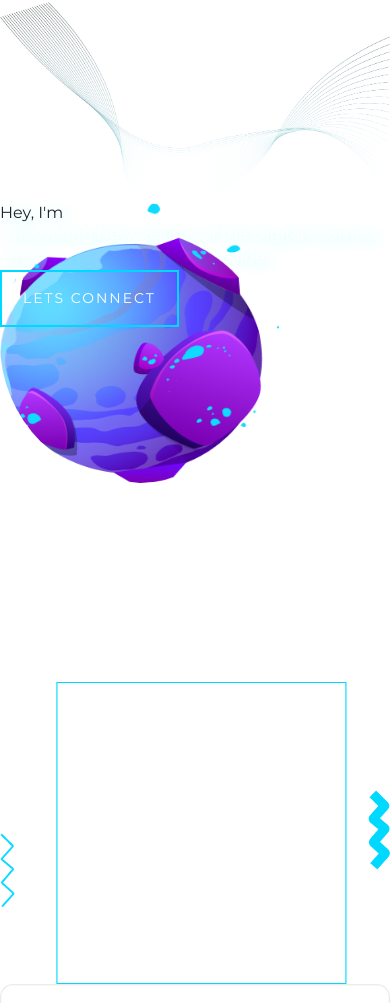
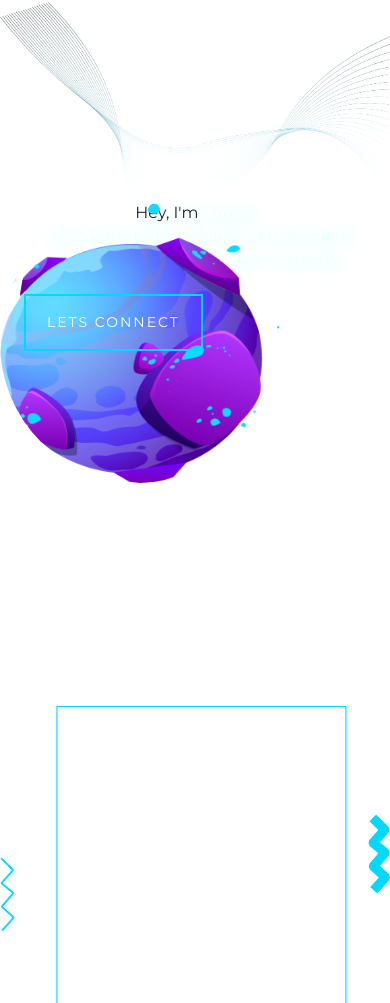
Before and after one commit to BishtAman/portfolio3.0, a React (Vite) app: page / in a window 390 px wide. Shown: the part 952-1955 px from the top of the page. Built offline with nearby package versions, Linux system fonts and the light colour scheme.

Commit message:
minor responsive fix

```diff
--- a/src/components/base-data/base.data.component.jsx
+++ b/src/components/base-data/base.data.component.jsx
@@ -25,18 +25,17 @@ export const BaseData = () => {
   initial={{ y: 50, scale: 0.2, opacity: 0 }}
   animate={inView ? { opacity: 1, scale: 1, y: 0 } : {}}
   transition={{ duration: 0.7, delay: animationDelay }}
-      className="phrase h-[100vh] w-[100%] flex justify-center pt-[100px] flex-col pl-[16rem] pr-[4rem] max-[1000px]:pl-[11rem] max-[1000px]:left-[75px] max-[700px]:pl-[8rem] max-[500px]:pl-[4rem] max-[500px]:pt-[10px] max-[500px]:items-center space-y-10"
+  className="phrase h-screen w-full flex flex-col items-center justify-center py-12 px-4 sm:px-4 lg:px-7 space-y-14"
 >
-      <h1 className="phrase-h text-[#00D9FF] text-[35px]  max-[1255px]:text-[28px] max-[1000px]:text-[24px] max-[500px]:text-[18px] max-[500px]:text-center">
-        Hey, I&#39;m <span className="text-white white-phrase">Aman.</span>
+  <h1 className="text-[#00D9FF] text-3xl sm:text-5xl lg:text-4xl leading-tight text-center">
+    Hey, I'm <span className="text-white">Aman.</span>
   </h1>
-      <p className="phrase-p text-white text-[60px] font-extrabold max-[1255px]:text-[50px] max-[1000px]:text-[35px]  max-[500px]:text-center">
-        Uncovering New Realms of the Digital Cosmos, where&nbsp;
-        <span className=" text-[#00D9FF] white-phrase">Code</span> and&nbsp;
-        <span className=" text-[#00D9FF] white-phrase">Creativity</span>
-        Collide.
+  <p className="text-white text-4xl sm:text-3xl lg:text-6xl text-center font-extrabold max-w-6xl">
+    Uncovering New Realms of the Digital Cosmos, where{" "}
+    <span className="text-[#00D9FF]">Code</span> and{" "}
+    <span className="text-[#00D9FF]">Creativity</span> Collide.
   </p>
-      <ConnectButton buttonName={buttonName} /> {/* Pass buttonName prop */}
+  <ConnectButton buttonName={buttonName} />
 </motion.div>
   );
 };
--- a/src/components/planet-image/planet-image.component.jsx
+++ b/src/components/planet-image/planet-image.component.jsx
@@ -21,7 +21,7 @@ export const PlanetImage = () => {
   return (
     <Fragment>
       <motion.div
-        className="drag-area absolute top-[29vh] left-[-96px] max-[1000px]:left-[-156px] max-[700px]:left-[-166px] max-[500px]:left-[-156px] max-[500px]:w-[230px] max-[500px]:h-[230px] max-[500px]:top-[7vh]"
+        className="drag-area absolute top-[29vh] left-[-96px]  max-[700px]:left-[-166px] max-[500px]:left-[-156px] max-[500px]:w-[230px] max-[500px]:h-[230px] max-[500px]:top-[7vh] max-[1350px]:top-[7vh] -z-10"
         ref={constraintsRef}
       />
       <motion.img
@@ -31,7 +31,7 @@ export const PlanetImage = () => {
         transition={{ duration: 0.7, delay: animationDelay }} // Use dynamic delay
         drag
         dragConstraints={constraintsRef}
-        className="dragged-object absolute top-[25vh] left-[-96px] max-[1000px]:left-[-156px] max-[700px]:left-[-166px] max-[500px]:left-[-156px] max-[500px]:w-[230px] max-[500px]:h-[230px] max-[500px]:top-[7vh]"
+        className="dragged-object absolute top-[25vh] left-[-96px] max-[1000px]:left-[-156px] max-[500px]:w-[230px] max-[500px]:h-[230px] max-[500px]:top-[7vh] "
         src={planet}
         alt="this is planet"
       />
```
Lines whose indentation alone changed are shown as unchanged.
